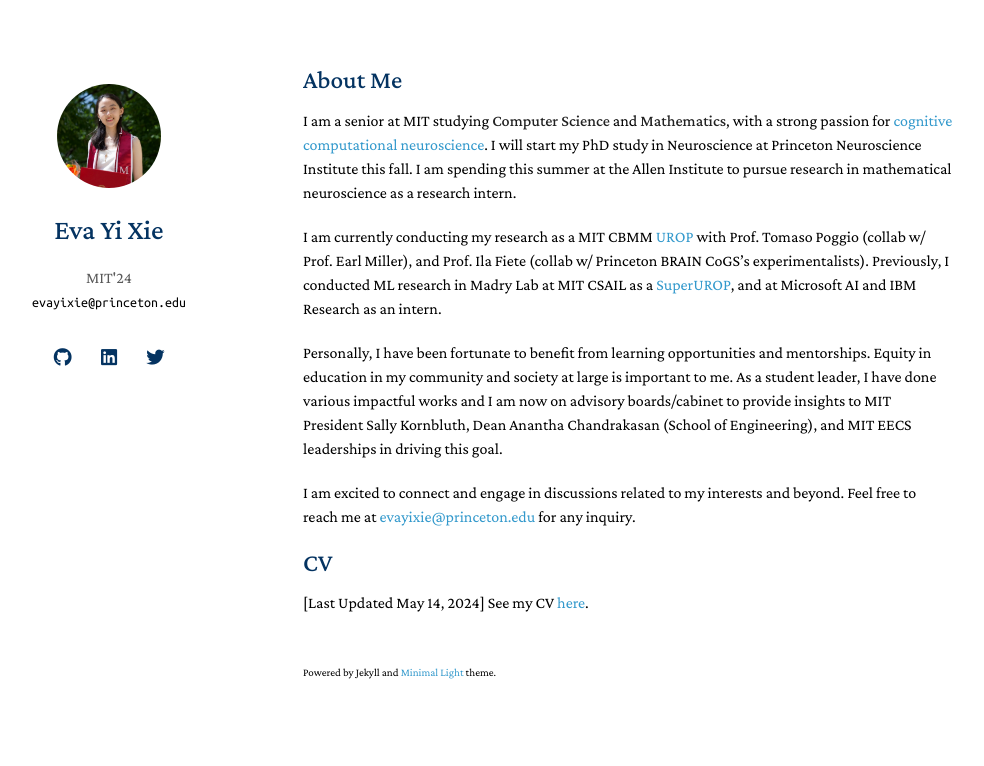
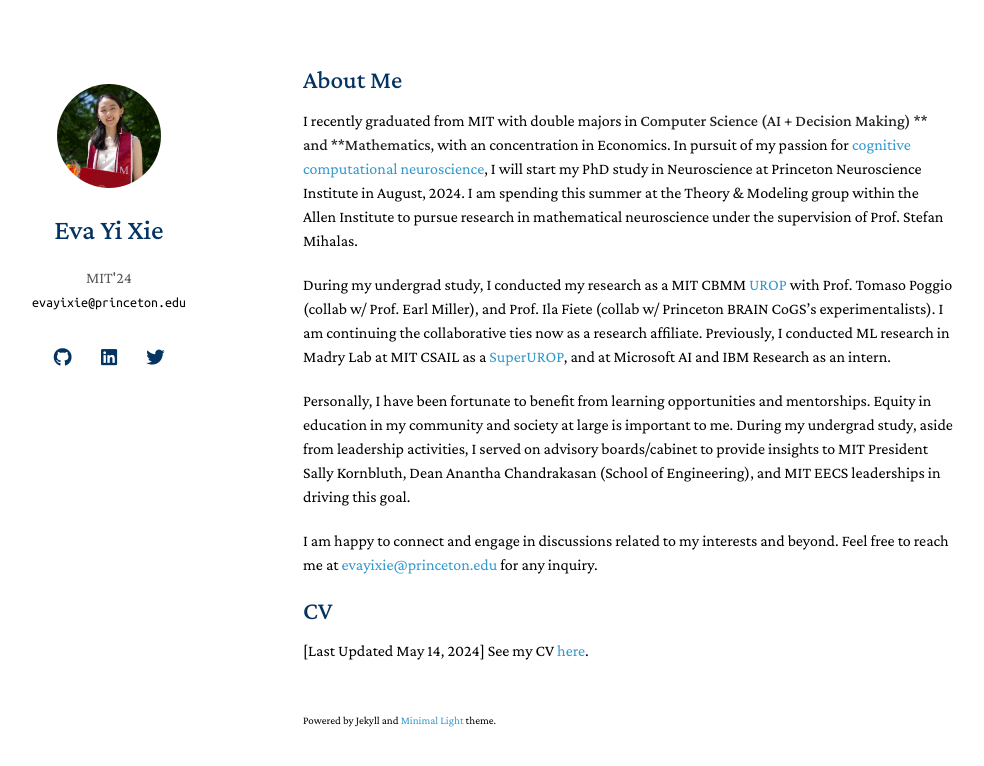
Before and after one commit to minzsiure/minzsiure.github.io, a Jekyll site: the page built from index.md, in a window 1280 px wide. Shown: the top 766 px of the page, without its empty margins (167-1151 px from the left). Built offline with Jekyll 4.4.1, drawn with Linux system fonts in a browser that asks for light colours; nearby versions of some CDN libraries; a style sheet for code colours, icons or effects is not loaded.

Commit message:
post grad update

```diff
--- a/index.md
+++ b/index.md
@@ -3,15 +3,15 @@ layout: homepage
 ---
 
 <h2 id="about">About Me</h2>
-I am a senior at MIT studying **Computer Science** and **Mathematics**, with a strong passion for [cognitive computational neuroscience](https://www.nature.com/articles/s41593-018-0210-5#:~:text=The%20goal%20of%20cognitive%20computational,perform%20real%2Dworld%20cognitive%20tasks){:target="_blank"}. I will start my PhD study in Neuroscience at Princeton Neuroscience Institute this fall. I am spending this summer at the Allen Institute to pursue research in mathematical neuroscience as a research intern.
+I recently graduated from MIT with double majors in **Computer Science (AI + Decision Making) ** and **Mathematics**, with an concentration in Economics. In pursuit of my passion for [cognitive computational neuroscience](https://www.nature.com/articles/s41593-018-0210-5#:~:text=The%20goal%20of%20cognitive%20computational,perform%20real%2Dworld%20cognitive%20tasks){:target="_blank"}, I will start my PhD study in Neuroscience at Princeton Neuroscience Institute in August, 2024. I am spending this summer at the Theory & Modeling group within the Allen Institute to pursue research in mathematical neuroscience under the supervision of Prof. Stefan Mihalas.
 
 <!-- I am interested in how population of neurons encodes information and participates in learning, memory, and other cognitive functions. Additionally, I am interested in exploring any low dimensional representations being shared across various tasks and/or organisms. I study this line of work through close collaboration with experimentalists, and keep an eye out for their potential applications in building intelligent systems or understanding neurological disorders. -->
 
-I am currently conducting my research as a MIT CBMM [UROP](https://cbmm.mit.edu/about/people/xie) with Prof. Tomaso Poggio (collab w/ Prof. Earl Miller), and Prof. Ila Fiete (collab w/ Princeton BRAIN CoGS's experimentalists). Previously, I conducted ML research in Madry Lab at MIT CSAIL as a [SuperUROP](https://superurop.mit.edu/scholars/eva-yi-xie/), and at Microsoft AI and IBM Research as an intern.
+During my undergrad study, I conducted my research as a MIT CBMM [UROP](https://cbmm.mit.edu/about/people/xie) with Prof. Tomaso Poggio (collab w/ Prof. Earl Miller), and Prof. Ila Fiete (collab w/ Princeton BRAIN CoGS's experimentalists). I am continuing the collaborative ties now as a research affiliate. Previously, I conducted ML research in Madry Lab at MIT CSAIL as a [SuperUROP](https://superurop.mit.edu/scholars/eva-yi-xie/), and at Microsoft AI and IBM Research as an intern.
 
-Personally, I have been fortunate to benefit from learning opportunities and mentorships. Equity in education in my community and society at large is important to me. As a student leader, I have done various impactful works and I am now on advisory boards/cabinet to provide insights to MIT President Sally Kornbluth, Dean Anantha Chandrakasan (School of Engineering), and MIT EECS leaderships in driving this goal.
+Personally, I have been fortunate to benefit from learning opportunities and mentorships. Equity in education in my community and society at large is important to me. During my undergrad study, aside from leadership activities, I served on advisory boards/cabinet to provide insights to MIT President Sally Kornbluth, Dean Anantha Chandrakasan (School of Engineering), and MIT EECS leaderships in driving this goal.
 
-I am excited to connect and engage in discussions related to my interests and beyond. Feel free to reach me at [evayixie@princeton.edu](mailto:evayixie@princeton.edu) for any inquiry.
+I am happy to connect and engage in discussions related to my interests and beyond. Feel free to reach me at [evayixie@princeton.edu](mailto:evayixie@princeton.edu) for any inquiry.
 
 <!-- <h2 id="research">Research Interests</h2>
 Include but not limited to:
```
